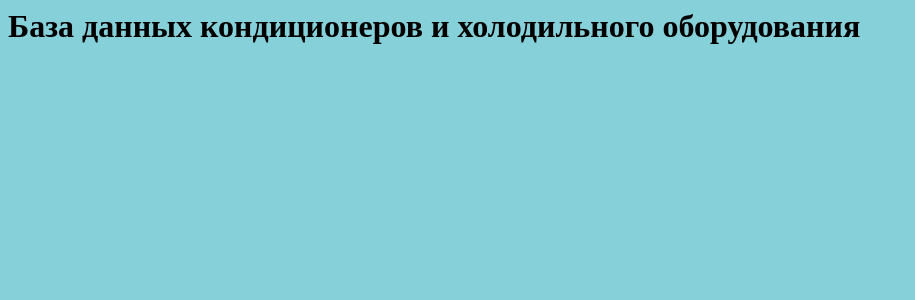
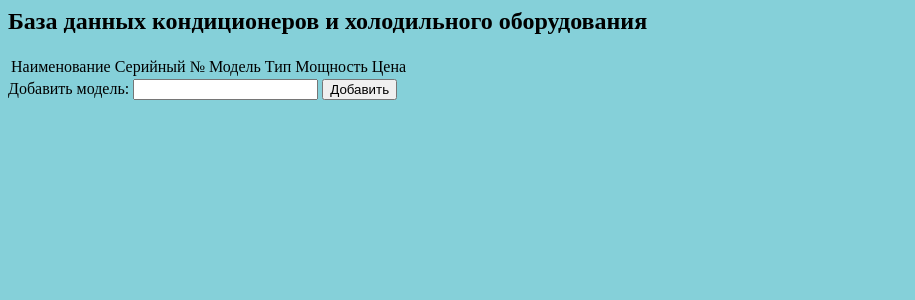
Before and after one commit to drypa/refrigerators, a PHP site: page / in a window 1280 px wide. Shown: the top 300 px of the page, without its empty margins (0-915 px from the left). Run offline with PHP 8.4, Linux system fonts and the light colour scheme.

Commit message:
small progress

```diff
--- a/index.php
+++ b/index.php
@@ -4,7 +4,7 @@
 </head>
 
 <body style="background-color: #85d0d9">
-<h1>База данных кондиционеров и холодильного оборудования</h1>
+<h2>База данных кондиционеров и холодильного оборудования</h2>
 <?php
 $server = 'localhost:3306';
 $login = 'root';
@@ -15,7 +15,27 @@ if (!$mysql_connect) {
 }
 mysql_select_db('fridges', $mysql_connect);
 mysql_set_charset('utf8');
+
+if(isset($_POST["AddModel"])){
+    $model = $_POST["model"];
+    mysql_query("INSERT INTO `model` (`name`) VALUES ('$model')", $mysql_connect);
+}
+
 ?>
+<table>
+    <tr>
+        <td>Наименование</td>
+        <td>Серийный №</td>
+        <td>Модель</td>
+        <td>Тип</td>
+        <td>Мощность</td>
+        <td>Цена</td>
+    </tr>
 
+
+</table>
+<form action="index.php" method="POST">
+    Добавить модель: <input type="text" name="model"> <input type="submit" name="AddModel" value="Добавить">
+</form>
 </body>
 </html>
```
